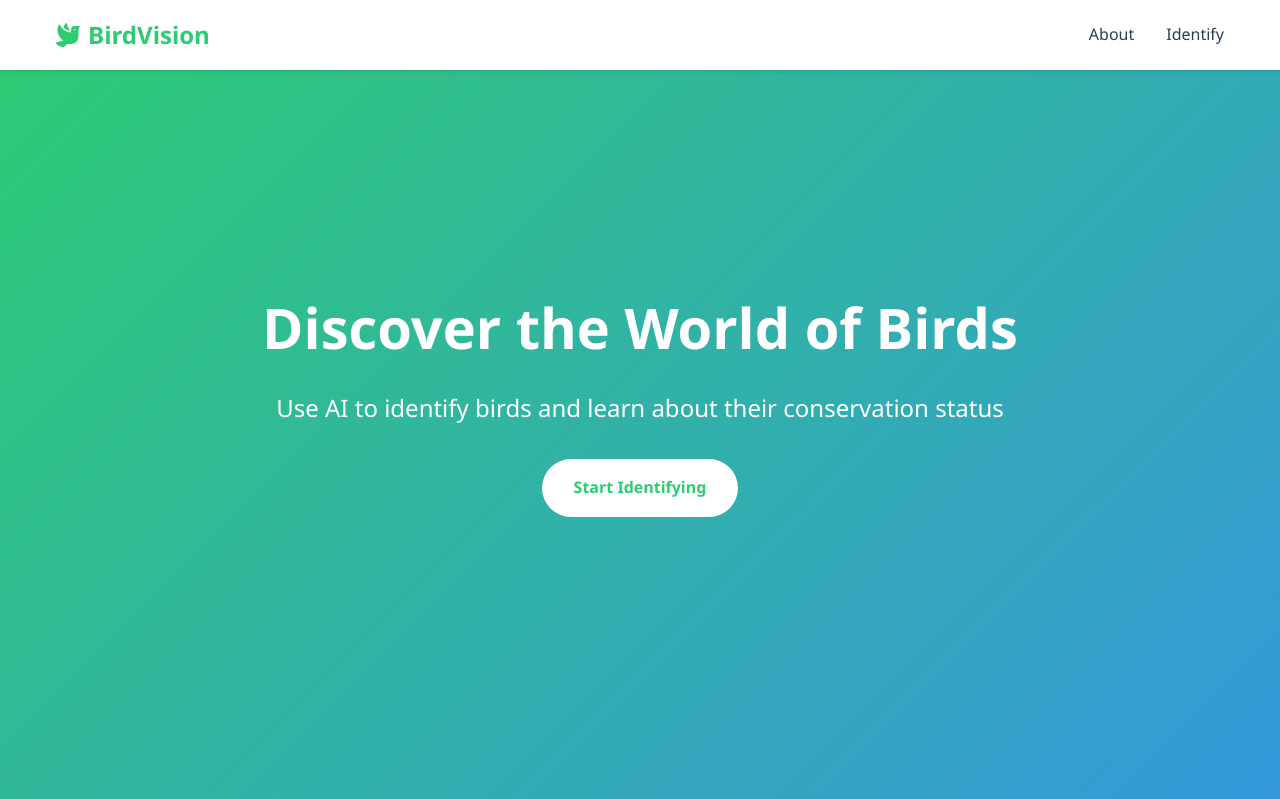
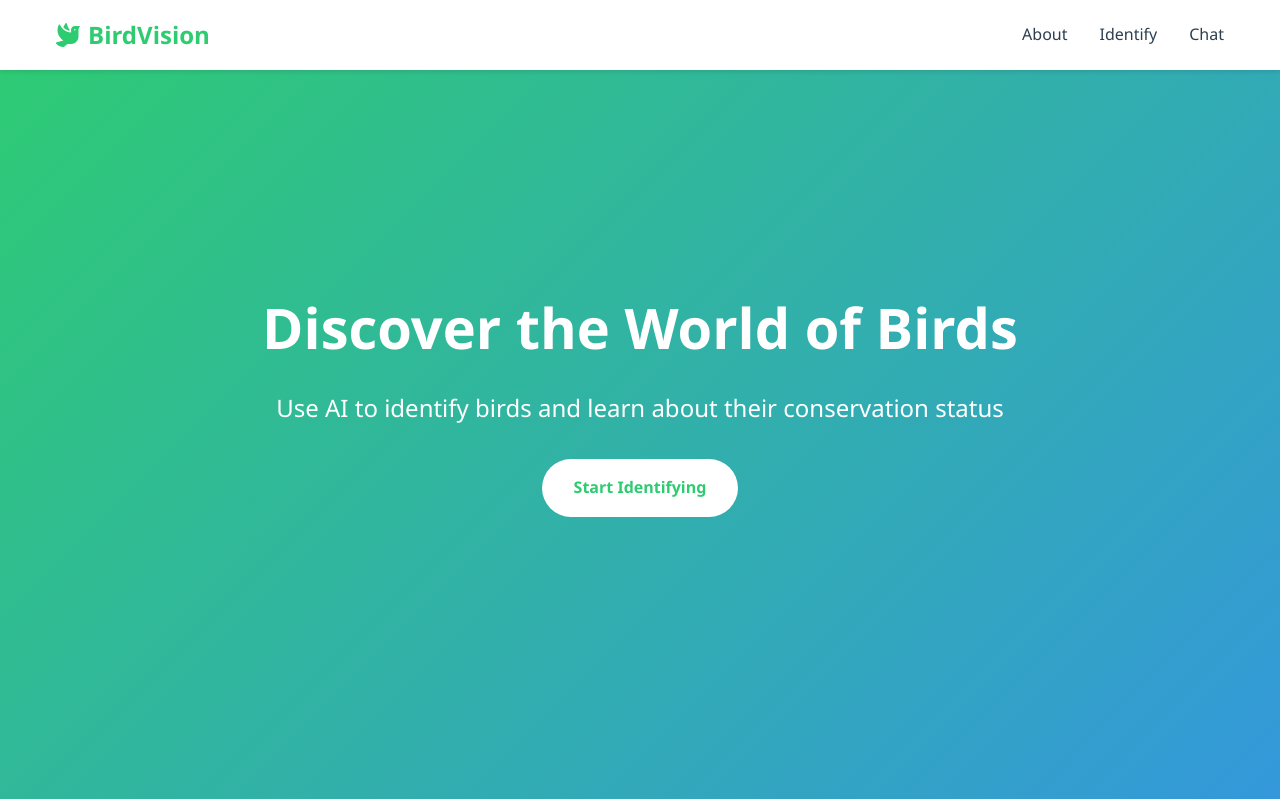
Before and after one commit to alvishprasla11/BirdVision, a Django app: template BirdVisionApp/Index/templates/index.html in a window 1280 px wide. Shown: the top 799 px of the page. Run offline with Django 5.2, Linux system fonts and the light colour scheme; the template is opened without the code that fills it, so the values that code supplies are empty; some libraries are stand-ins or nearby versions.

Commit message:
added chat in the data

```diff
--- a/BirdVisionApp/Index/templates/index.html
+++ b/BirdVisionApp/Index/templates/index.html
@@ -19,6 +19,7 @@
             <div class="nav-links">
                 <a href="#about">About</a>
                 <a href="#identify">Identify</a>
+				<a href="/chat/">Chat</a>
             </div>
         </div>
     </nav>
```
